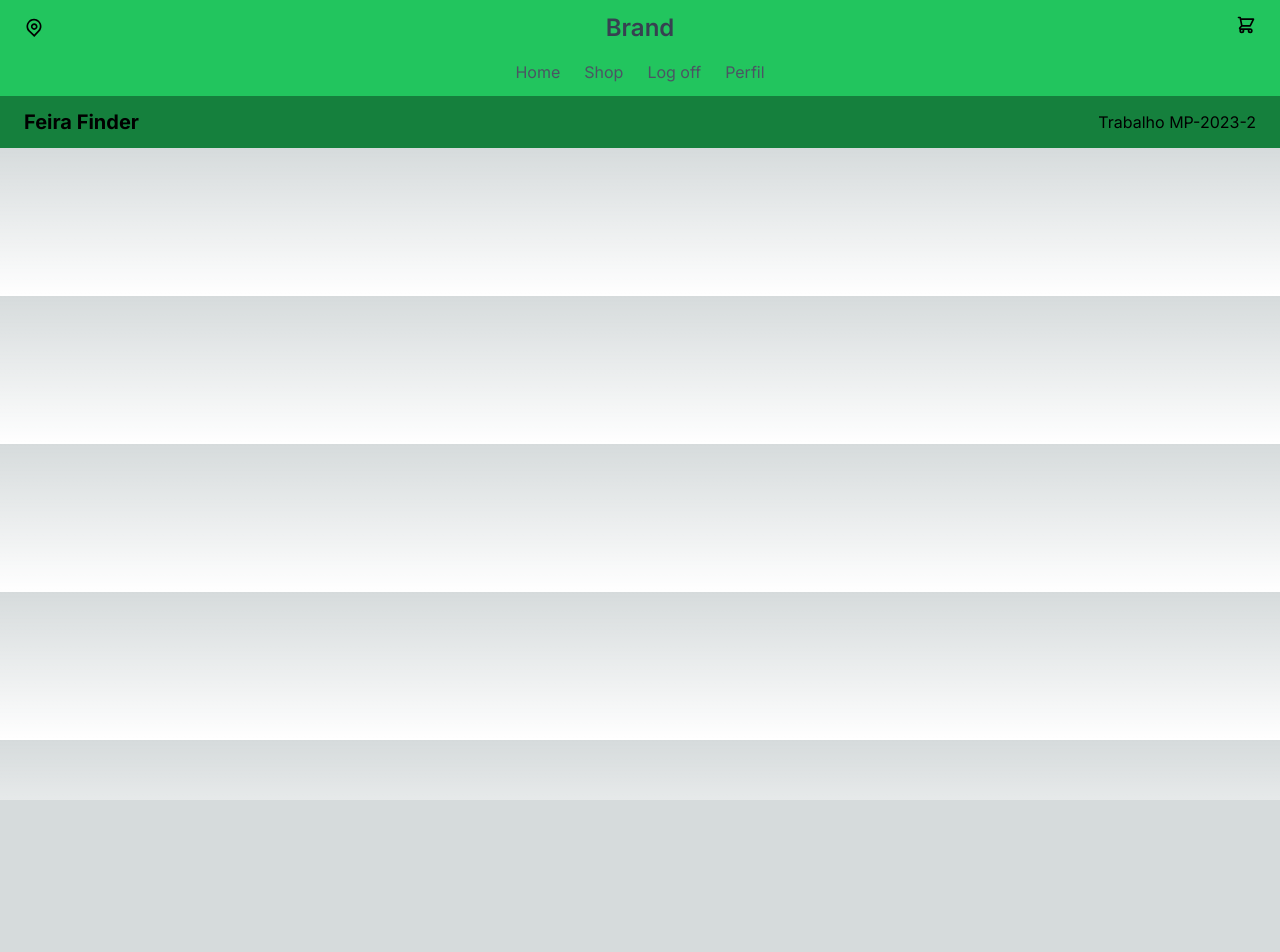
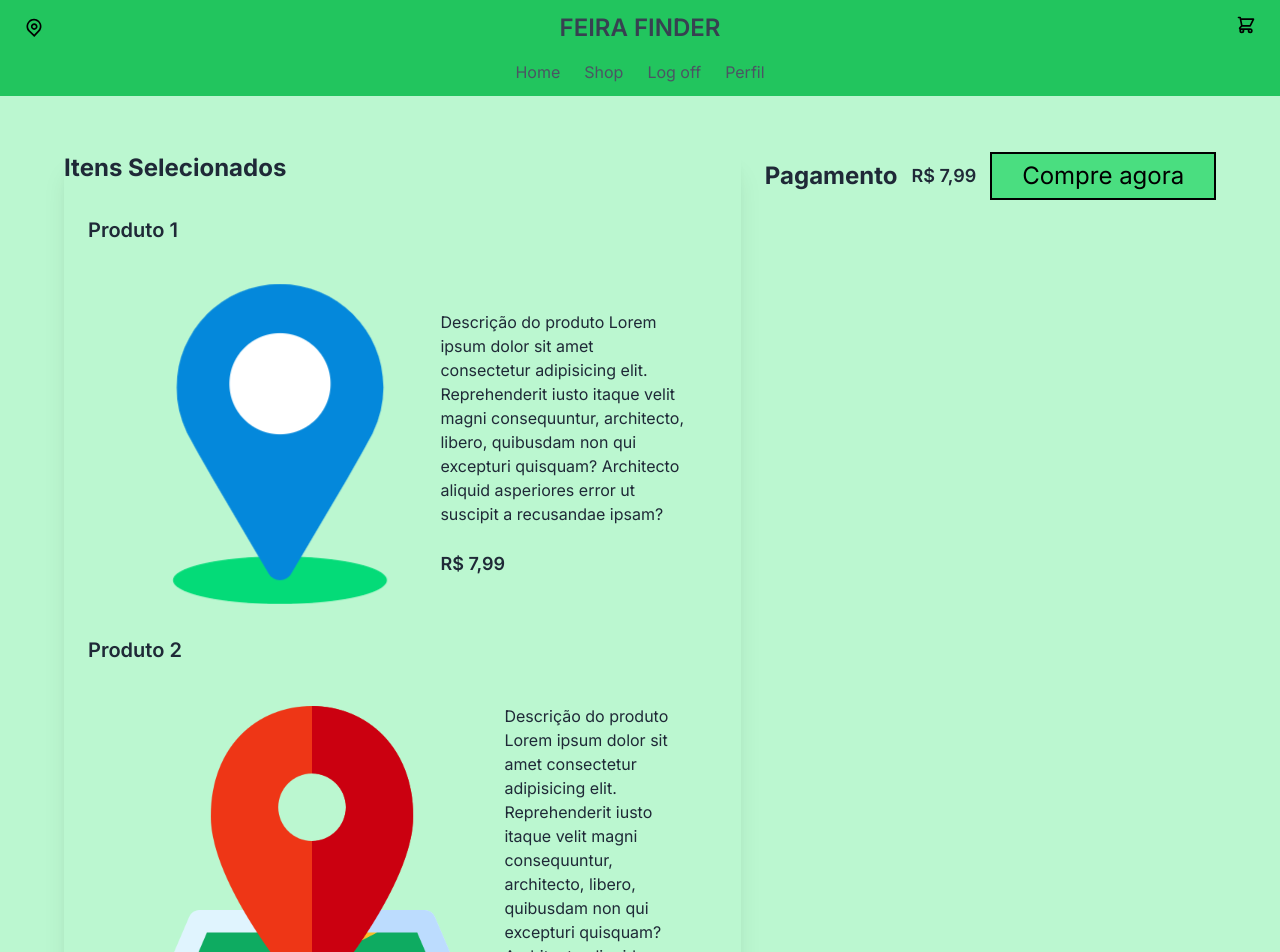
Before and after one commit to VOLP1/Mp, a Next.js app in the folder projeto_final/: page /Carrinho in a window 1280 px wide. Shown: the top 952 px of the page. Before the commit the page ends 800 px from the top, so only its background shows below. Built offline with nearby package versions, Linux system fonts and the light colour scheme.

Commit message:
Carrinho Page

```diff
--- a/projeto_final/src/app/Carrinho/page.tsx
+++ b/projeto_final/src/app/Carrinho/page.tsx
@@ -3,11 +3,48 @@ import NavbarLog from "../components/Navbar_Logged";
 
 function Carrinho(){
     return(
-        <body>
+        <main className="bg-green-200">
             <NavbarLog></NavbarLog>
+            <div className="bg-green-200 h-full  mt-8  sm:mt-14 sm:mb-14 px-6 sm:px-8 lg:px-16 mx-auto ">
+                <div className="flex items-center justify-evenly sm:grid-cols-2 my-6">
+                    <div className="bg-green-200 h-1/2 w-3/5   shadow-xl">
+                        <h1 className="text-2xl font-bold text-gray-800   ">Itens Selecionados</h1>
+                        <h2 className="text-gray-800 font-semibold  text-xl mt-8 ml-6 ">Produto 1</h2>
+                        <div className="flex justify-center mb-8 ">
+                            <div className="flex bg-green-200 flex-row items-center  w-5/6 mt-10 ">
+                                <img className="h=96 w-96" src="/location-map-2956.png" alt="" />
+                                <div className="flex flex-col space-y-6">
+                                    <h3 className="text-gray-800">Descrição do produto Lorem ipsum dolor sit amet consectetur adipisicing elit. Reprehenderit iusto itaque velit magni consequuntur, architecto, libero, quibusdam non qui excepturi quisquam? Architecto aliquid asperiores error ut suscipit a recusandae ipsam?</h3>
+                                    <h3 className="text-gray-800 font-semibold text-lg  ">R$ 7,99</h3>
+                                </div>
 
+                            </div>
+                        </div>
+                        <h2 className="text-gray-800 font-semibold  text-xl mt-8 ml-6">Produto 2</h2>
+                        <div className="flex justify-center mb-8 ">
+                            <div className="flex bg-green-200 flex-row items-center  w-5/6 mt-10 ">
+                                <img className="h=96 w-96" src="/map.png" alt="" />
+                                <div className="flex flex-col space-y-6">
+                                    <h3 className="text-gray-800">Descrição do produto Lorem ipsum dolor sit amet consectetur adipisicing elit. Reprehenderit iusto itaque velit magni consequuntur, architecto, libero, quibusdam non qui excepturi quisquam? Architecto aliquid asperiores error ut suscipit a recusandae ipsam?</h3>
+                                    <h3 className="text-gray-800 font-semibold text-lg  ">R$ 7,99</h3>
+                                </div>
+
+                            </div>
+                        </div>
+                    </div>
+                    <div className="bg-green-200 h-3/5 w-2/5 self-start ml-6 flex flex-row justify-between items-center ">
+                        <h1 className="text-2xl font-bold text-gray-800">Pagamento</h1>
+                        <h3 className="text-gray-800 font-semibold text-lg  ">R$ 7,99</h3>
+                            <button type = "submit" className="bg-green-400 border-2  border-black w-1/2 h-12  ">
+                                <p className=" text-2xl text-black ">Compre agora</p>
+                        </button>
+
+                    </div>
+
+                </div>
+            </div>
             <Footer></Footer>
-        </body>
+        </main>
     )
 
 }
--- a/projeto_final/src/app/Login/page.tsx
+++ b/projeto_final/src/app/Login/page.tsx
@@ -2,6 +2,8 @@ import Footer from "../components/Footer";
 import Header from "../components/Header";
 
 export default function LogIn () {
+
+
      return(
         <main className="bg-green-500">
             <Header></Header>
--- /dev/null
+++ b/projeto_final/src/app/Pagamento/page.tsx
@@ -0,0 +1,13 @@
+function Pagamento(){
+    return(
+        <footer className="bg-green-700">
+                <div className="container mx-auto px-6 py-3 flex justify-between items-center">
+                    <a href="#" className="text-xl font-bold text-black hover:text-gray-400">Feira Finder</a>
+                    <p className="py-2 text-black sm:py-0">Trabalho MP-2023-2</p>
+                </div>
+            </footer>
+    )
+
+}
+
+export default Pagamento    ;
--- a/projeto_final/src/app/Perfil/page.tsx
+++ b/projeto_final/src/app/Perfil/page.tsx
@@ -25,7 +25,7 @@ function Perfil(){
                             <div className="p-5 h-fit w-fit">
                                 <p className="pb-4 text-red-950 ">Descrição</p>
                                 <div className=" bg-white rounded-lg border-2 border-black w-full h-fit">
-                                    <p className="p-2 text-black">Lorem, ipsum dolor sit amet consectetur adipisicing elit. Nisi, libero. Accusantium incidunt numquam, quos sunt alias pariatur autem! Voluptatum beatae voluptatibus sint vitae accusantium dolorem impedit ex doloribus tempore quod.</p>
+                                    <p className="p-2 text-black">Lorem ipsum dolor sit amet consectetur adipisicing elit. Tenetur, veritatis? Fuga quibusdam sunt nam culpa reprehenderit eos iste quisquam, voluptas architecto excepturi hic reiciendis ipsam quasi quos quis voluptatum labore? Lorem, ipsum dolor sit amet consectetur adipisicing elit. Nisi, libero. Accusantium incidunt numquam, quos sunt alias pariatur autem! Voluptatum beatae voluptatibus sint vitae accusantium dolorem impedit ex doloribus tempore quod.</p>
                                 </div>
                             </div>
                         </div>
--- a/projeto_final/src/app/components/Navbar_Logged.tsx
+++ b/projeto_final/src/app/components/Navbar_Logged.tsx
@@ -9,7 +9,7 @@ function NavbarLog(){
                             </svg>
                         </div>
                         <div className="w-full text-gray-700 md:text-center text-2xl font-semibold">
-                            Brand
+                            FEIRA FINDER
                         </div>
                         <div className="flex items-center justify-end w-full">
                             <a href="/Carrinho">
@@ -19,17 +19,10 @@ function NavbarLog(){
                                     </svg>
                                 </button>
                                 </a>
-                            <div className="flex sm:hidden">
-                                <button type="button" className="text-gray-600 hover:text-gray-500 focus:outline-none focus:text-gray-500" aria-label="toggle menu">
-                                    <svg viewBox="0 0 24 24" className="h-6 w-6 fill-current">
-                                        <path fill-rule="evenodd" d="M4 5h16a1 1 0 0 1 0 2H4a1 1 0 1 1 0-2zm0 6h16a1 1 0 0 1 0 2H4a1 1 0 0 1 0-2zm0 6h16a1 1 0 0 1 0 2H4a1 1 0 0 1 0-2z"></path>
-                                    </svg>
-                                </button>
-                            </div>
                         </div>
                     </div>
                     <nav className="sm:flex sm:justify-center sm:items-center mt-4">
-                        <div className="flex flex-col sm:flex-row">
+                        <div className="flex flex-col  sm:flex-row">
                             <a className="mt-3 text-gray-600 hover:underline sm:mx-3 sm:mt-0" href="/Homepage">Home</a>
                             <a className="mt-3 text-gray-600 hover:underline sm:mx-3 sm:mt-0" href="#">Shop</a>
                             <a className="mt-3 text-gray-600 hover:underline sm:mx-3 sm:mt-0" href="/Login">Log off</a>
```
